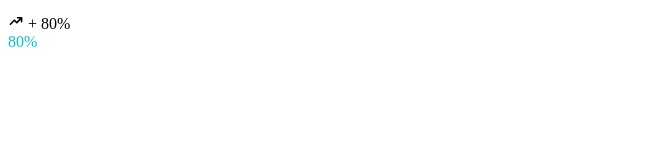
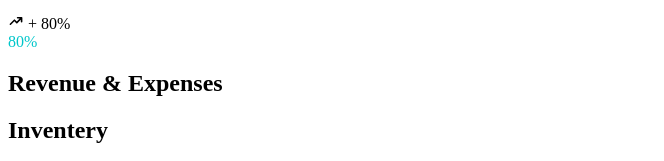
Before and after one commit to alok1200/admindashbord, a React (Vite) app: page /admin/dashboard in a window 1280 px wide. Shown: the part 1097-1258 px from the top of the page, without its empty margins (0-664 px from the left). Before the commit the page ends 1156 px from the top, so only its background shows below. Built offline with nearby package versions, Linux system fonts and the light colour scheme.

Commit message:
adding anather thing

```diff
--- a/package.json
+++ b/package.json
@@ -11,6 +11,7 @@
   },
   "dependencies": {
     "react": "^19.2.0",
+    "react-chartjs-2": "^5.3.1",
     "react-dom": "^19.2.0",
     "react-icons": "^5.5.0",
     "react-router-dom": "^7.13.0",
--- a/src/pages/Dashbord.tsx
+++ b/src/pages/Dashbord.tsx
@@ -6,7 +6,7 @@ const userImg =
   'https://www.shutterstock.com/image-photo/sun-sets-behind-mountain-ranges-600nw-2479236003.jpg';
 const Dashbord = () => {
   return (
-    <div className="adiminContainer">
+    <div className="adimin-container">
       <AdminSideBar />
       <main className="dashbord">
         <div className="bar">
@@ -14,7 +14,7 @@ const Dashbord = () => {
           <input type="text" placeholder="Search for data users docs" />
           <img src={userImg} alt="User" />
         </div>
-        <section className="Widgatcontainer">
+        <section className="widget-container">
           <WidgetItom
             heading="Revenue"
             value={340000}
@@ -36,6 +36,16 @@ const Dashbord = () => {
             color="rgb(0 198 202)"
             amount={false}
           />
+        </section>
+
+        <section className="graph-container">
+          <div className="revenue-chart">
+            <h2>Revenue & Expenses</h2>
+          </div>
+
+          <div className="dashboard-categories">
+            <h2>Inventery</h2>
+          </div>
         </section>
       </main>
     </div>
@@ -74,7 +84,7 @@ const WidgetItom = ({
       </div>
 
       <div
-        className="widgetcircle"
+        className="widget-circle"
         style={{
           background: `conic-greeen(
         ${color} ${(Math.abs(percent) / 100) * 360}deg,
--- a/src/pages/Transaction.tsx
+++ b/src/pages/Transaction.tsx
@@ -1,5 +1,11 @@
+import AdminSidebar from '../component/adminSideBar';
+
 const Transaction = () => {
-  return <div>Transaction</div>;
+  return (
+    <div className="admin-conytainer">
+      <AdminSidebar />
+    </div>
+  );
 };
 
 export default Transaction;
```
Also changed, not shown: 1 other file (tests, documents, lock files or other folders).
